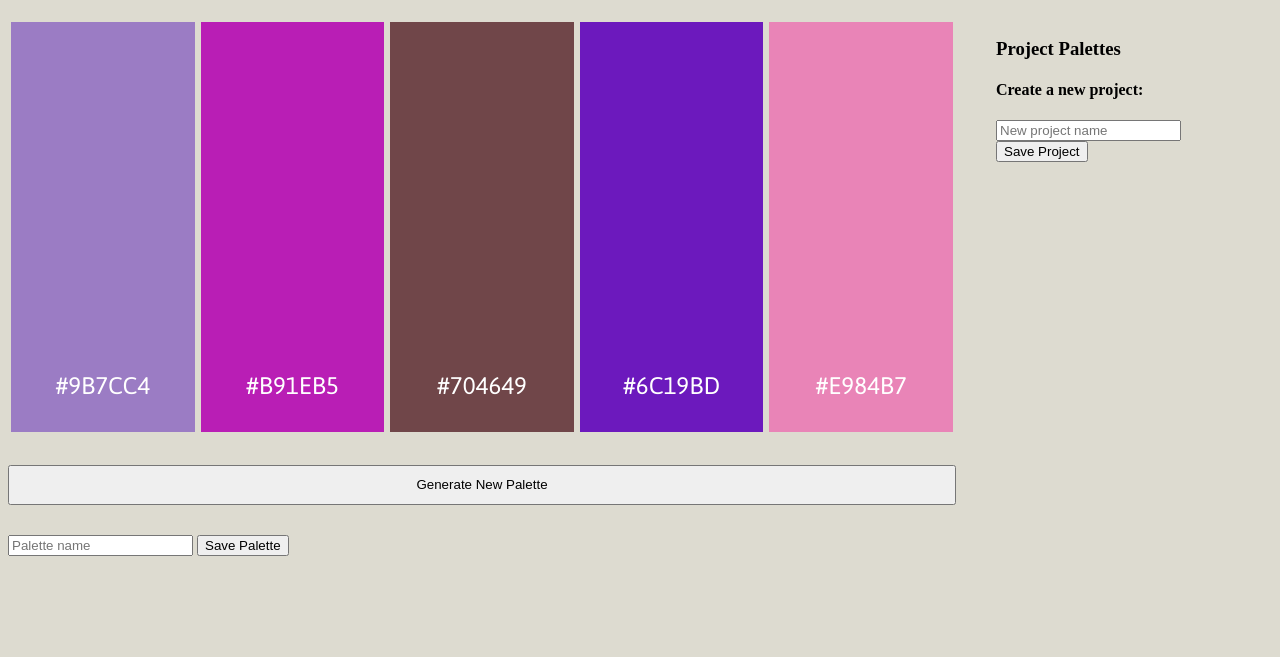
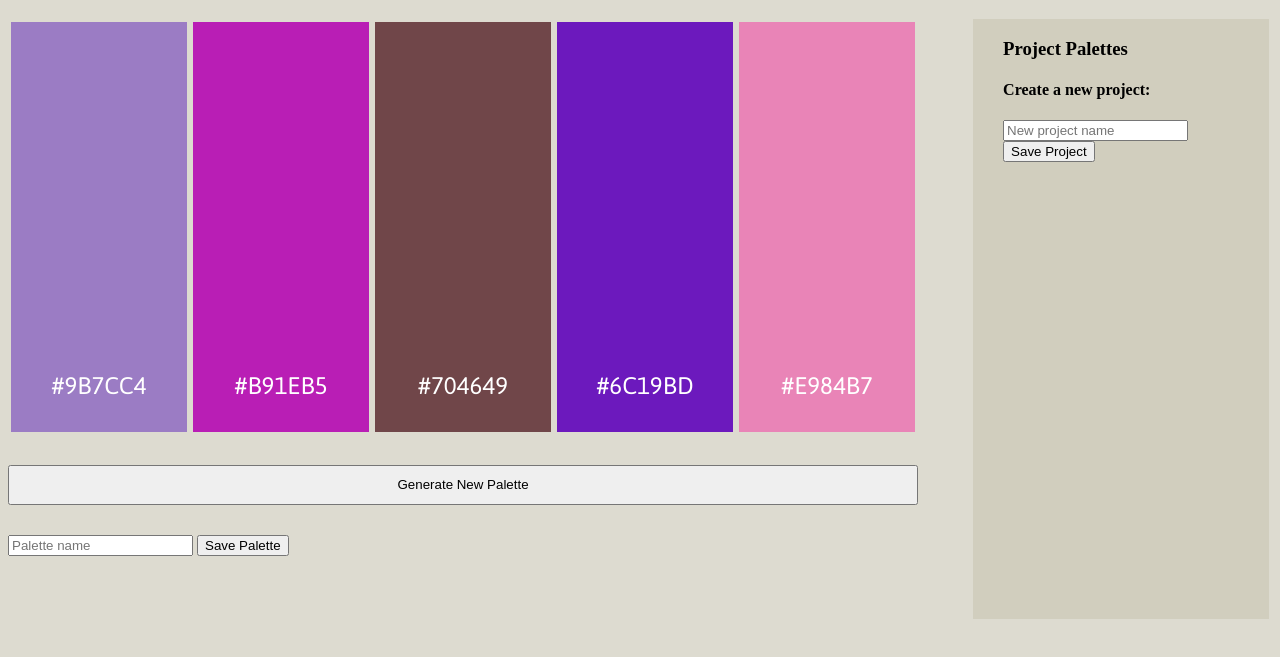
Before and after one commit to nyssa-shepherd/palette-picker-pwa, a website: page public/index.html in a window 1280 px wide. Shown: the part 65-722 px from the top of the page. Drawn offline with nearby package versions, Linux system fonts and the light colour scheme.

Commit message:
Fix margins

```diff
--- a/public/css/styles.css
+++ b/public/css/styles.css
@@ -9,8 +9,8 @@ h1 {
 .color-and-button {
   display: flex;
   flex-direction: column;
-  margin-right: 40px;
-  width: 75%;
+  margin-right: 55px;
+  width: 72%;
 }
 
 .body-area {
@@ -40,5 +40,8 @@ h1 {
 }
 
 .create-project-area {
-  width: 25%;
+  background-color:  rgba(209, 206, 190, 1);
+  height: 600px;
+  padding-left: 30px;
+  width: 21%;
 }
```
